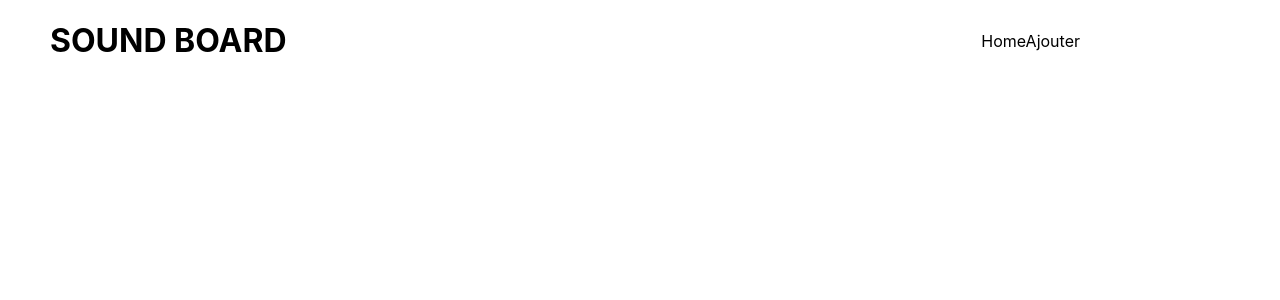
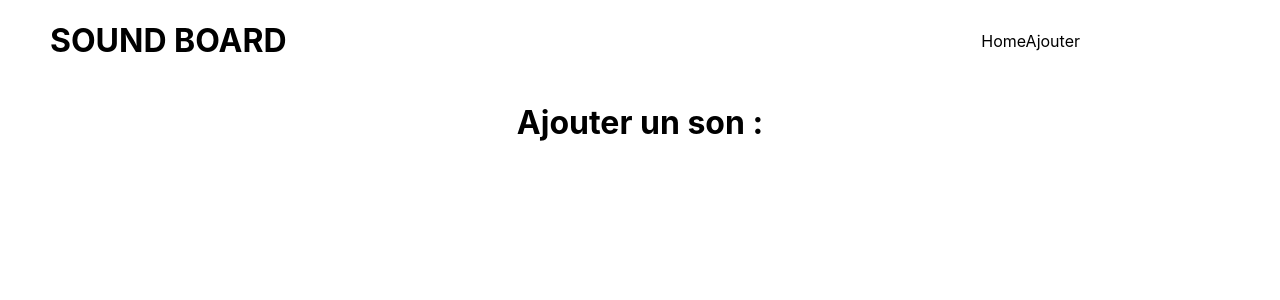
Before and after one commit to GuillaumeDaviid/Sound-Board, a React (Create React App) app in the folder sound-board/: page /add in a window 1280 px wide. Shown: the top 300 px of the page. Built offline with nearby package versions, Linux system fonts and the light colour scheme.

Commit message:
add component

```diff
--- a/sound-board/src/App.tsx
+++ b/sound-board/src/App.tsx
@@ -5,6 +5,8 @@ import {BrowserRouter as Router, Route, Link, Routes} from 'react-router-dom';
 import Header from './components/Header.tsx'
 // @ts-ignore
 import Home from './components/Home.tsx'
+// @ts-ignore
+import Add from './components/Add.tsx'
 
 function App() {
   return (
@@ -14,6 +16,9 @@ function App() {
       <Routes>
          <Route path="/" element={<Home />} />
       </Routes>
+      <Routes>
+         <Route path="/add" element={<Add />} />
+      </Routes>
 
     </div>
     </Router>
--- /dev/null
+++ b/sound-board/src/components/Add.tsx
@@ -0,0 +1,9 @@
+import React from 'react'
+
+export default function Add () {
+    return(
+        <div>
+            <h1>Ajouter un son :</h1>
+        </div>
+    )
+}
```
